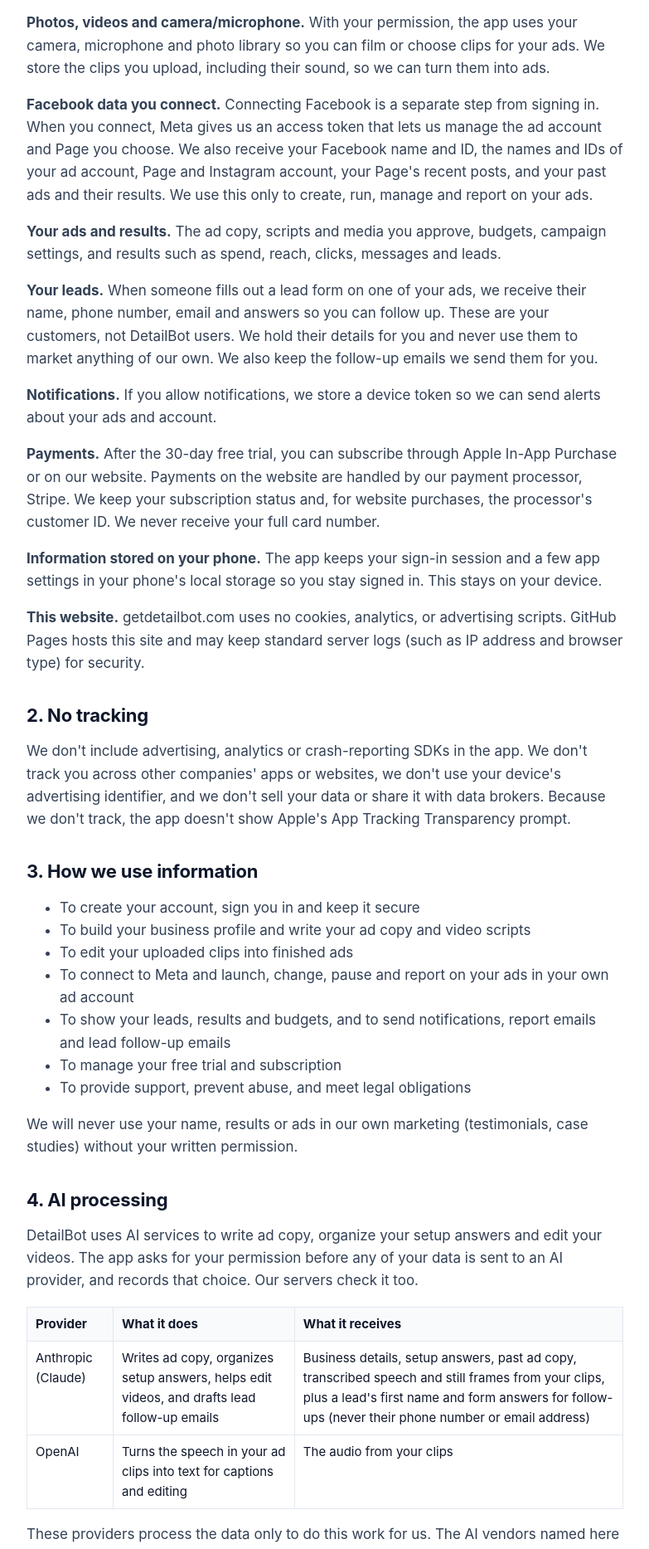
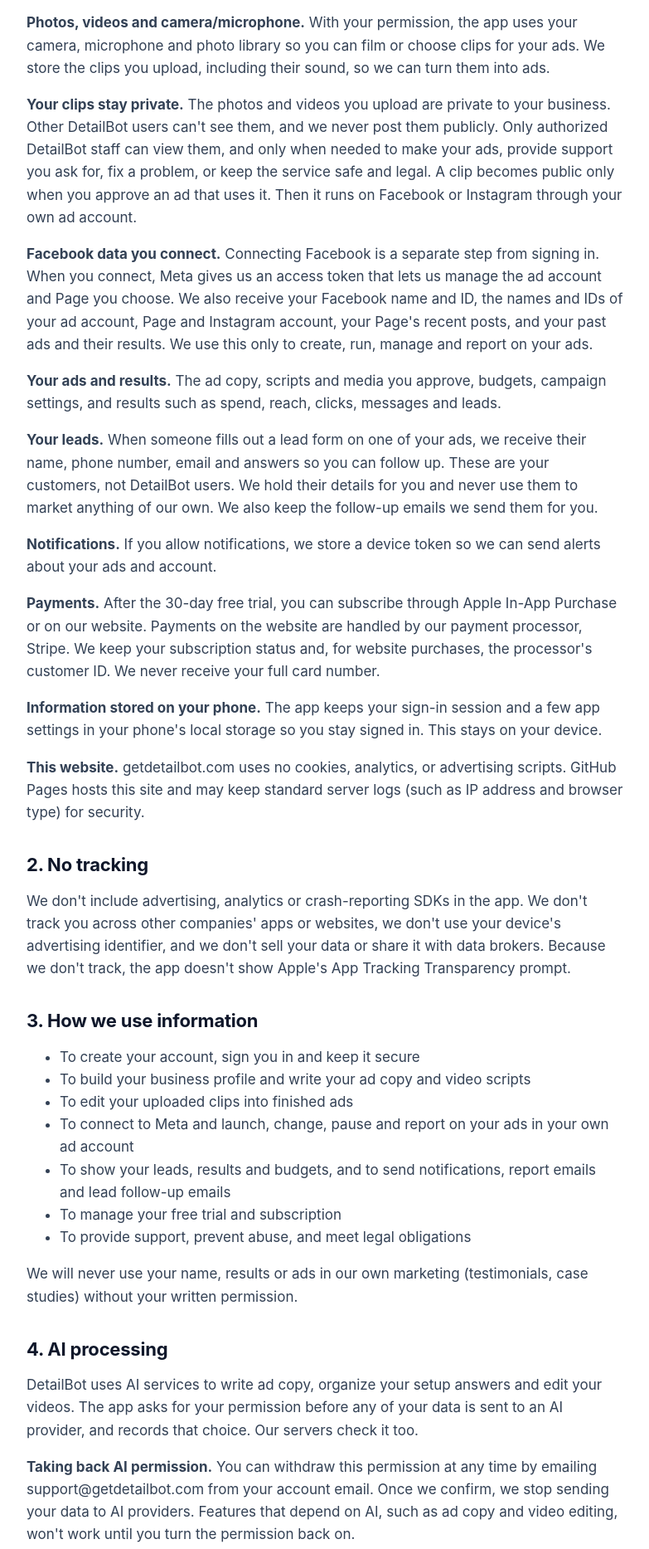
Before and after one commit to Cwinn-stack/getdetailbot-site, a plain HTML site: page privacy.html in a window 1280 px wide. Shown: the part 928-2795 px from the top of the page at 83% size, without its empty margins (248-1031 px from the left). Drawn offline with Linux system fonts and the light colour scheme.

Commit message:
Privacy policy: clip privacy, AI permission withdrawal, partner protection

```diff
--- a/privacy.html
+++ b/privacy.html
@@ -38,6 +38,7 @@
 <p><strong>Setup answers.</strong> Your answers to the setup questions.</p>
 <p><strong>Location (optional, one time).</strong> If you tap "Use my location," your phone works out your city and state to fill in your ad area. We save the city and state, not your exact position, and we never track your location in the background.</p>
 <p><strong>Photos, videos and camera/microphone.</strong> With your permission, the app uses your camera, microphone and photo library so you can film or choose clips for your ads. We store the clips you upload, including their sound, so we can turn them into ads.</p>
+<p><strong>Your clips stay private.</strong> The photos and videos you upload are private to your business. Other DetailBot users can't see them, and we never post them publicly. Only authorized DetailBot staff can view them, and only when needed to make your ads, provide support you ask for, fix a problem, or keep the service safe and legal. A clip becomes public only when you approve an ad that uses it. Then it runs on Facebook or Instagram through your own ad account.</p>
 <p><strong>Facebook data you connect.</strong> Connecting Facebook is a separate step from signing in. When you connect, Meta gives us an access token that lets us manage the ad account and Page you choose. We also receive your Facebook name and ID, the names and IDs of your ad account, Page and Instagram account, your Page's recent posts, and your past ads and their results. We use this only to create, run, manage and report on your ads.</p>
 <p><strong>Your ads and results.</strong> The ad copy, scripts and media you approve, budgets, campaign settings, and results such as spend, reach, clicks, messages and leads.</p>
 <p><strong>Your leads.</strong> When someone fills out a lead form on one of your ads, we receive their name, phone number, email and answers so you can follow up. These are your customers, not DetailBot users. We hold their details for you and never use them to market anything of our own. We also keep the follow-up emails we send them for you.</p>
@@ -63,6 +64,7 @@
 
 <h2>4. AI processing</h2>
 <p>DetailBot uses AI services to write ad copy, organize your setup answers and edit your videos. The app asks for your permission before any of your data is sent to an AI provider, and records that choice. Our servers check it too.</p>
+<p><strong>Taking back AI permission.</strong> You can withdraw this permission at any time by emailing support@getdetailbot.com from your account email. Once we confirm, we stop sending your data to AI providers. Features that depend on AI, such as ad copy and video editing, won't work until you turn the permission back on.</p>
 <table>
 <tr><th>Provider</th><th>What it does</th><th>What it receives</th></tr>
 <tr><td>Anthropic (Claude)</td><td>Writes ad copy, organizes setup answers, helps edit videos, and drafts lead follow-up emails</td><td>Business details, setup answers, past ad copy, transcribed speech and still frames from your clips, plus a lead's first name and form answers for follow-ups (never their phone number or email address)</td></tr>
@@ -83,6 +85,7 @@
 <li><strong>Google:</strong> looks up your public Google Business listing if you add it</li>
 <li><strong>Authorities or others</strong> when the law requires it, to protect rights and safety, or as part of a merger or sale of the business</li>
 </ul>
+<p>Every company we share data with, including Meta, Supabase, Fly.io, Stripe, Resend, Apple, Expo, Google and our AI providers, must protect your information as well as this policy does. They may use it only to provide their service to us, or as their own terms and the law require.</p>
 
 <h2>6. Where your data is stored</h2>
 <p>On servers in the United States.</p>
```
